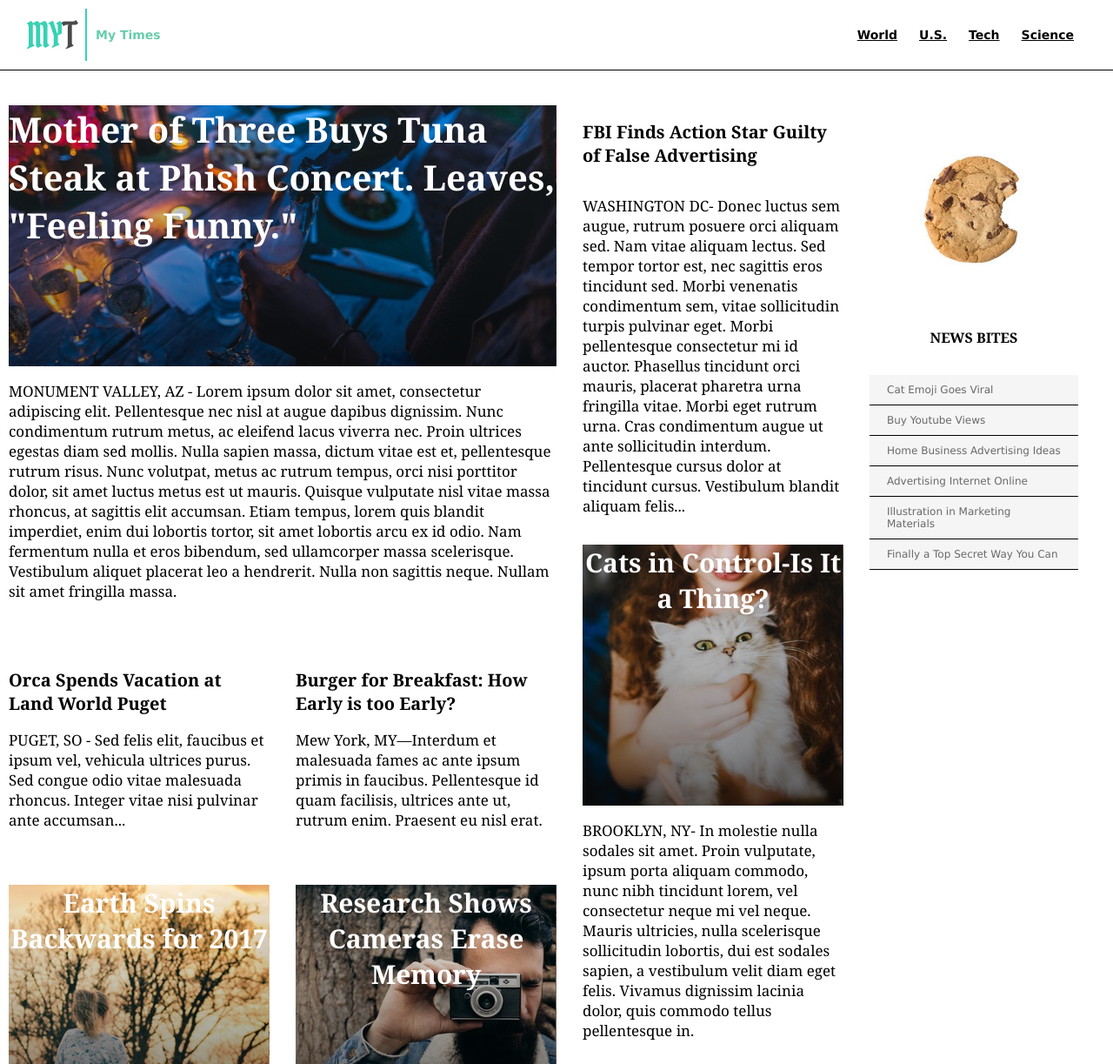
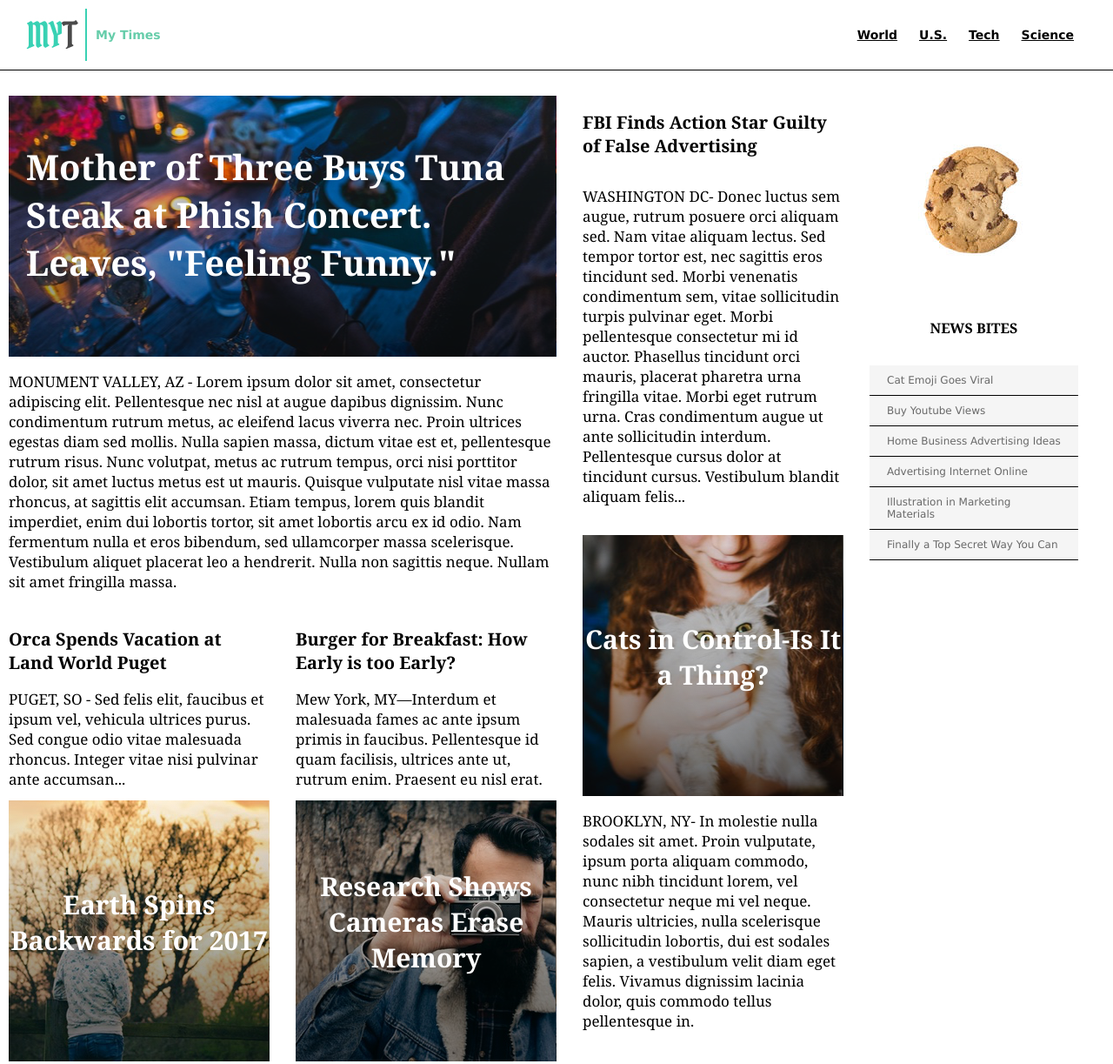
Before and after one commit to UweCode/MyTimes, a plain HTML site: page index.html in a window 1280 px wide. Shown: the top 1223 px of the page at 87% size. Drawn offline with Linux system fonts and the light colour scheme.

Commit message:
Position header fixed. Text in images centered. Finishe page.

```diff
--- a/index.html
+++ b/index.html
@@ -17,7 +17,7 @@
       <span><a href="#">World</a></span>
       <span><a href="#">U.S.</a></span>
       <span><a href="#">Tech</a></span>
-      <span><a href="#">Science</a></span>
+      <span class="rightMargin40"><a href="#">Science</a></span>
     </header>
 
     <!-- Main Section -->
@@ -98,7 +98,7 @@
           <li><span>Finally a Top Secret Way You Can</span></li>
         </ul>
       </div>
-    </div>
+    </div>        <!-- End: content -->
 
     <!-- Footer Section -->
 
--- a/resources/css/styles.css
+++ b/resources/css/styles.css
@@ -3,6 +3,7 @@ body {
 }
 
 header {
+  background-color: white;
   border-bottom: 1px solid black;
   font-family: Verdana;
   font-size: 14px;
@@ -11,6 +12,9 @@ header {
   flex-wrap: nowrap;
   align-items: center;
   padding: 10px 20px;
+  position: fixed;
+  z-index: 5;
+  width: 100%;
 }
 
 header img {
@@ -22,6 +26,10 @@ header img {
 header a {
   color: black;
   margin-right: 25px;
+}
+
+.rightMargin40 {
+  margin-right: 40px;
 }
 
 h1 {
@@ -39,7 +47,7 @@ h1 {
 }
 
 #mainStoryText {
-  margin-bottom: 60px;
+  margin-bottom: 24px;
 }
 
 h2 {
@@ -77,7 +85,7 @@ p {
   margin: 0 auto 40px auto;
   align-items: flex-start;
   width: 1260px;
-  padding-top: 40px;
+  padding: 110px 10px 0 10px;
   }
 
 .column {
@@ -132,13 +140,13 @@ ul li span {
 }
 
 .subColumnText {
-  height: 250px;
+  height: 200px;
 }
 
 .image {
   display: flex;
   justify-content: center;
-  align-items: flex-start;
+  align-items: center;
   height: 300px;
   margin-top: 16px;
 }
@@ -146,6 +154,7 @@ ul li span {
 #mainStory {
   background-image: url(../images/img-story-main.png);
   margin-top: 0;
+  padding-left: 20px;
 }
 
 #story1 {
```
